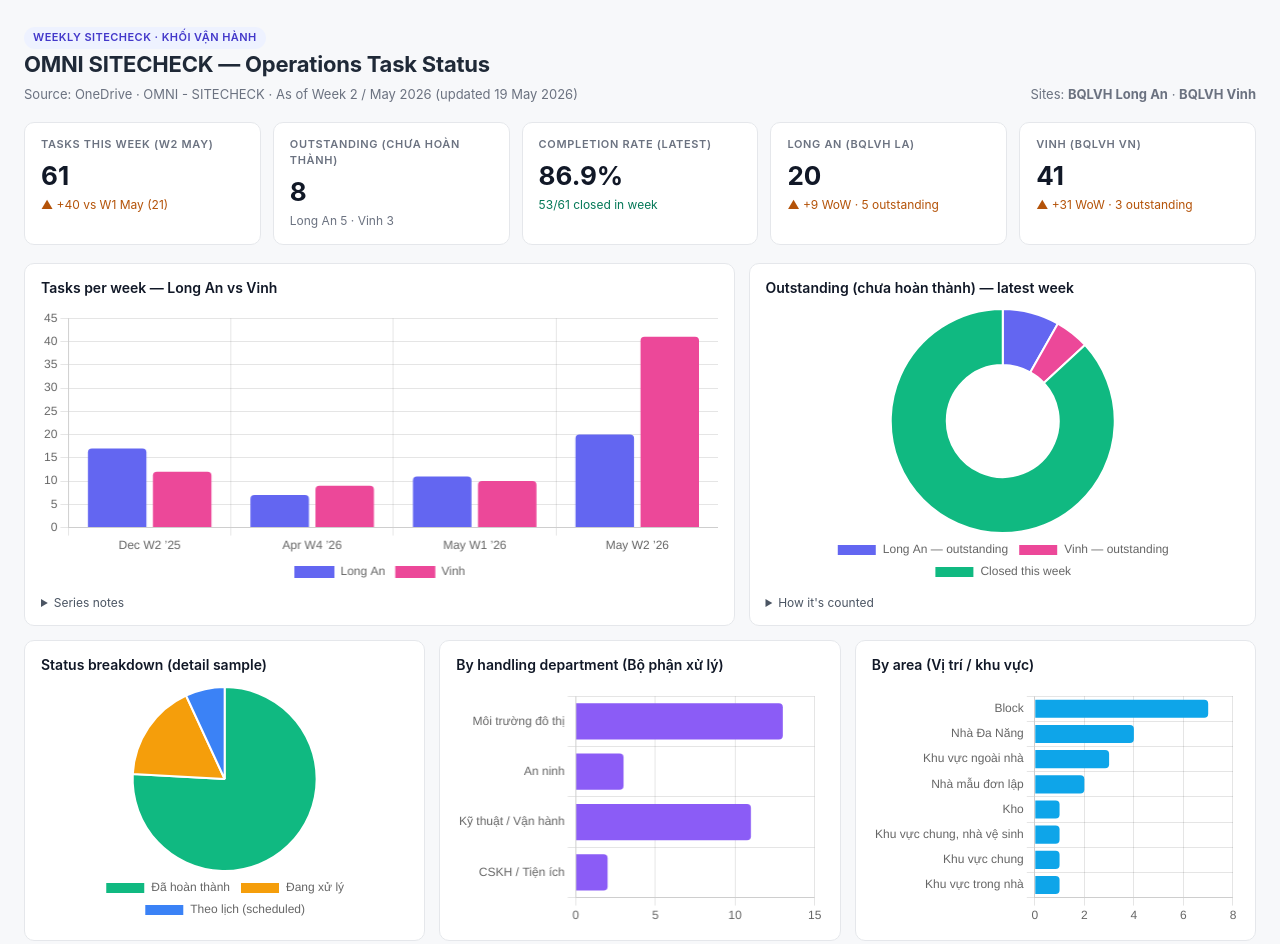
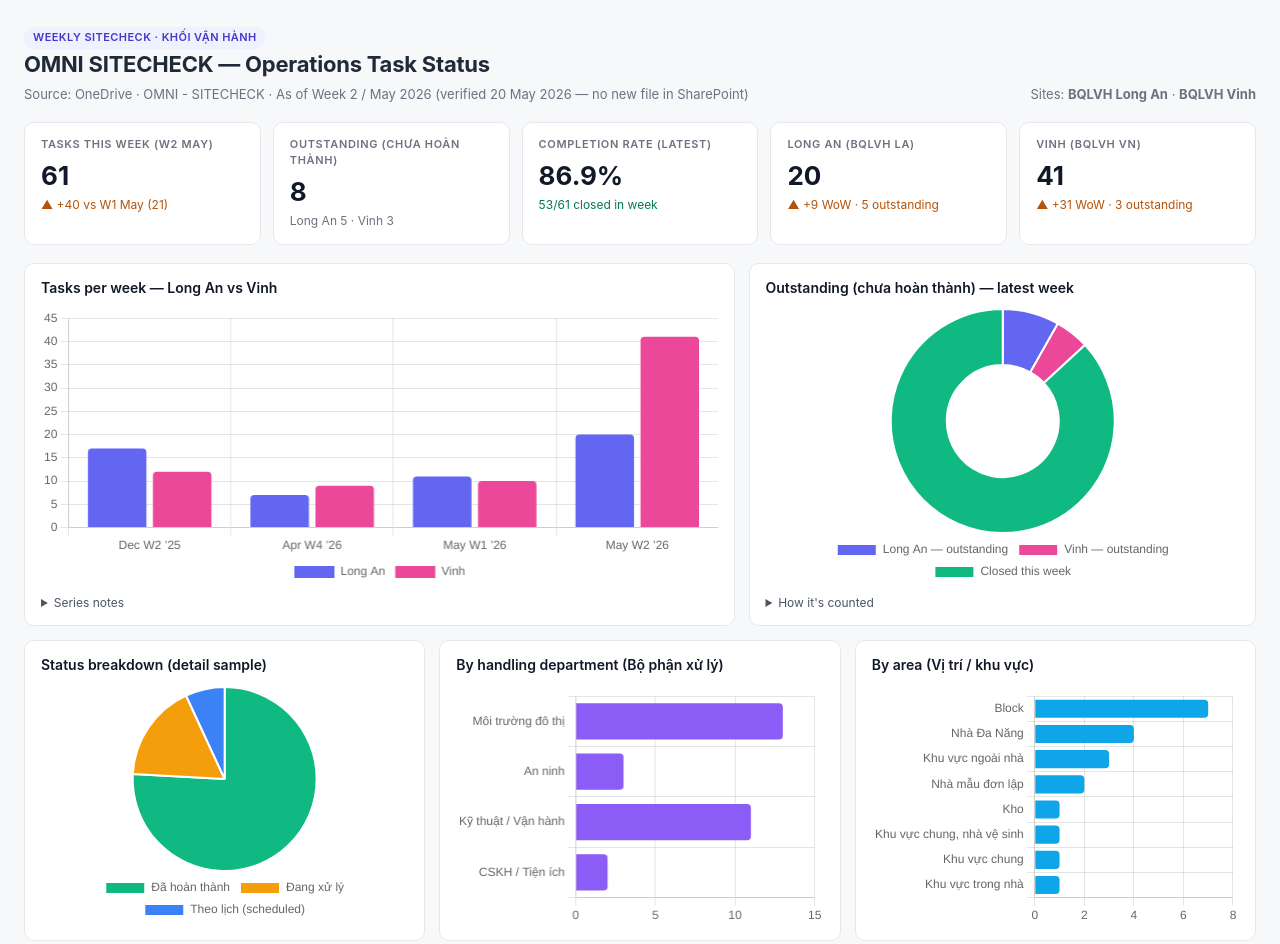
Before and after one commit to ttrng3/Omni-sitecheck, a plain HTML site: page index.html in a window 1280 px wide. Shown: the top 944 px of the page. Drawn offline with nearby package versions, Linux system fonts and the light colour scheme.

Commit message:
Weekly refresh 2026-05-20: verified W2 May data current; seed history.json

```diff
--- a/index.html
+++ b/index.html
@@ -66,7 +66,7 @@
     <div>
       <span class="badge">Weekly Sitecheck · Khối Vận Hành</span>
       <h1>OMNI SITECHECK — Operations Task Status</h1>
-      <div class="subtitle">Source: OneDrive · OMNI - SITECHECK · As of Week 2 / May 2026 (updated 19 May 2026)</div>
+      <div class="subtitle">Source: OneDrive · OMNI - SITECHECK · As of Week 2 / May 2026 (verified 20 May 2026 — no new file in SharePoint)</div>
     </div>
     <div class="subtitle">
       Sites: <strong>BQLVH Long An</strong> · <strong>BQLVH Vinh</strong>
```
